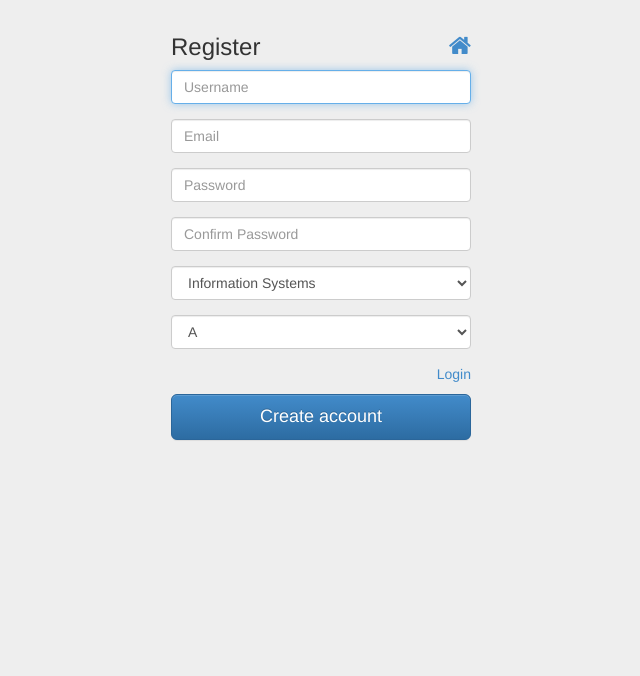
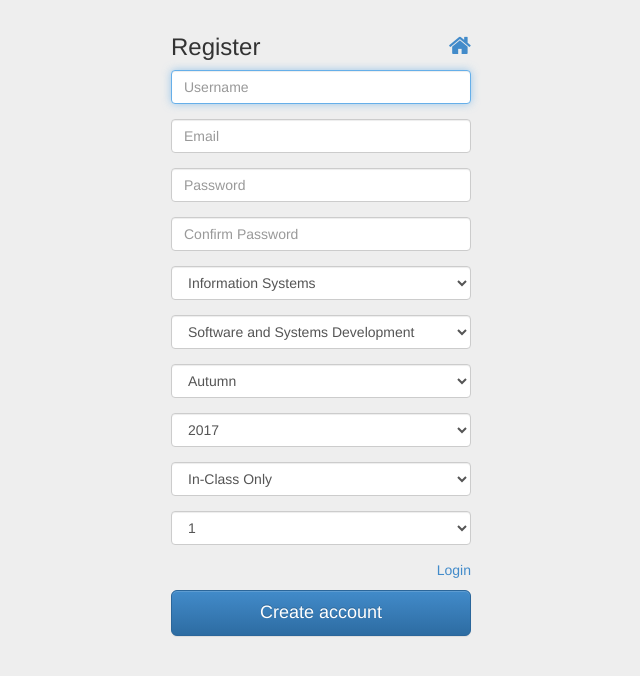
Before and after one commit to adnandossaji/CSC394-SeniorProject, a Flask app: page /register in a window 1280 px wide. Shown: the part 41-717 px from the top of the page, without its empty margins (319-959 px from the left). Run offline with Flask 2, Linux system fonts and the light colour scheme; parts of the project's set-up code (start-up, migrations or seed data) failed here and were passed over; some libraries are stand-ins or nearby versions.

Commit message:
User Model additions

```diff
--- a/app/__init__.py
+++ b/app/__init__.py
@@ -155,7 +155,7 @@ def register():
                 form=form
             )
         else:
-            user = User(form.name.data, form.email.data, form.password.data, 3, False, 1, form.program.data, form.concentration.data, "{}")
+            user = User(form.name.data, form.email.data, form.password.data, 3, False, form.program.data, form.concentration.data, form.start_term.data, form.start_year.data, 1, form.classes_per_term.data, "{}")
             db.session.add(user)
             db.session.commit()
 
--- a/app/forms.py
+++ b/app/forms.py
@@ -9,8 +9,19 @@ class RegisterForm(Form):
     password = PasswordField('Password', validators=[DataRequired(), Length(min=6, max=40)]    )
     confirm = PasswordField('Confirm Password', validators=[DataRequired(), EqualTo('password', message='Passwords must match')])
 
-    program = SelectField("Program", validators=[], choices=[("IS", "Information Systems"), ("CS", "Computer Science")])
-    concentration = SelectField("Program", validators=[], choices=[("A", "A"), ("B", "B"), ("C", "C")])
+    program = SelectField("Program", validators=[DataRequired()], choices=[("IS", "Information Systems"), ("CS", "Computer Science")])
+    concentration = SelectField("Concentration", validators=[DataRequired()], choices=[ ("Software and Systems Development", "Software and Systems Development"),
+                                                                    ("Theory", "Theory"),
+                                                                    ("Data Science", "Data Science"),
+                                                                    ("Database Systems", "Database Systems"),
+                                                                    ("Artificial Intelligence", "Artificial Intelligence"),
+                                                                    ("Software Engineering","Software Engineering"),
+                                                                    ("Multimedia", "Multimedia")])
+
+    start_term = SelectField("Starting Term", validators=[DataRequired()], choices=[("Autumn", "Autumn"), ("Winter", "Winter"), ("Spring", "Spring")])
+    start_year = SelectField("Starting Year", validators=[DataRequired()], choices=[("0", "2017"), ("1", "2018")])
+    delivery_type = SelectField("Delivery Preference", validators=[DataRequired()], choices=[("In-Class Only", "In-Class Only"), ("Online Only", "Online Only"), ("In-Class or Online", "In-Class or Online")])
+    classes_per_term = SelectField("Classes per Term", validators=[DataRequired()], choices=[("1", "1"), ("2", "2"), ("3", "3")])
 
     submit = SubmitField("Create account")
 
--- a/app/templates/forms/register.html
+++ b/app/templates/forms/register.html
@@ -43,6 +43,22 @@
     </div>
 
     <div class="form-group">
+      {{ form.start_term(class_ = 'form-control', placeholder = "Starting Term", required = true) }}
+    </div>
+
+    <div class="form-group">
+      {{ form.start_year(class_ = 'form-control', placeholder = "Starting Year", required = true) }}
+    </div>
+
+    <div class="form-group">
+      {{ form.delivery_type(class_ = 'form-control', placeholder = "Delivery Preference", required = true) }}
+    </div>
+
+    <div class="form-group">
+      {{ form.classes_per_term(class_ = 'form-control', placeholder = "Classes per Term", required = true) }}
+    </div>
+
+    <div class="form-group">
       <p class="pull-right"><a href="{{ url_for('login') }}">Login</a></p>
       {{ form.submit(class_ = 'btn btn-primary btn-lg btn-block') }}
     </div>
--- a/config.py
+++ b/config.py
@@ -14,3 +14,5 @@ SECRET_KEY = 'my precious'
 SQLALCHEMY_DATABASE_URI = 'sqlite:///' + os.path.join(basedir, 'database.db')
 
 SQLALCHEMY_TRACK_MODIFICATIONS = False
+
+FLASK_APP = "app.py"
```
Also changed, not shown: app/models.py (+11 -4 lines).
